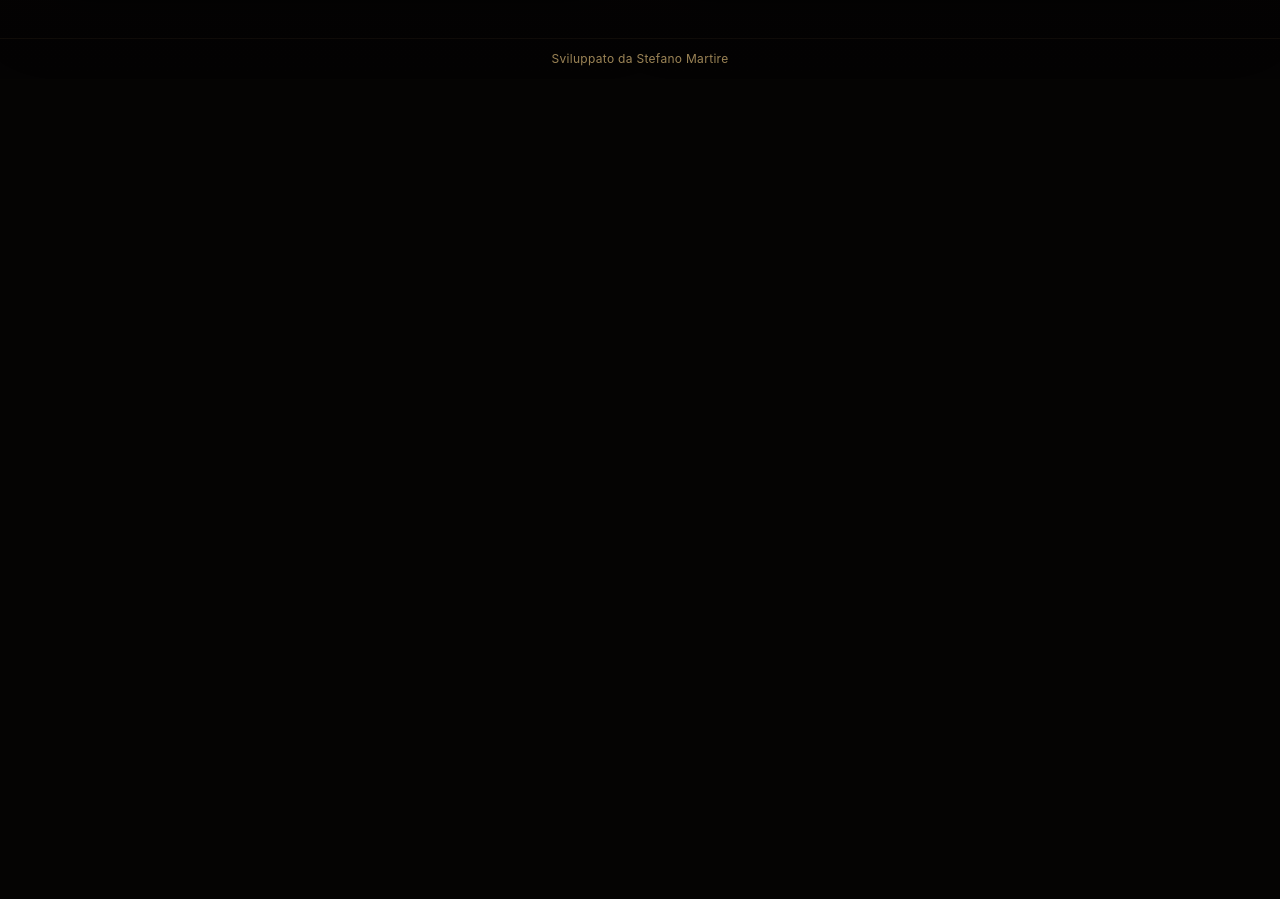
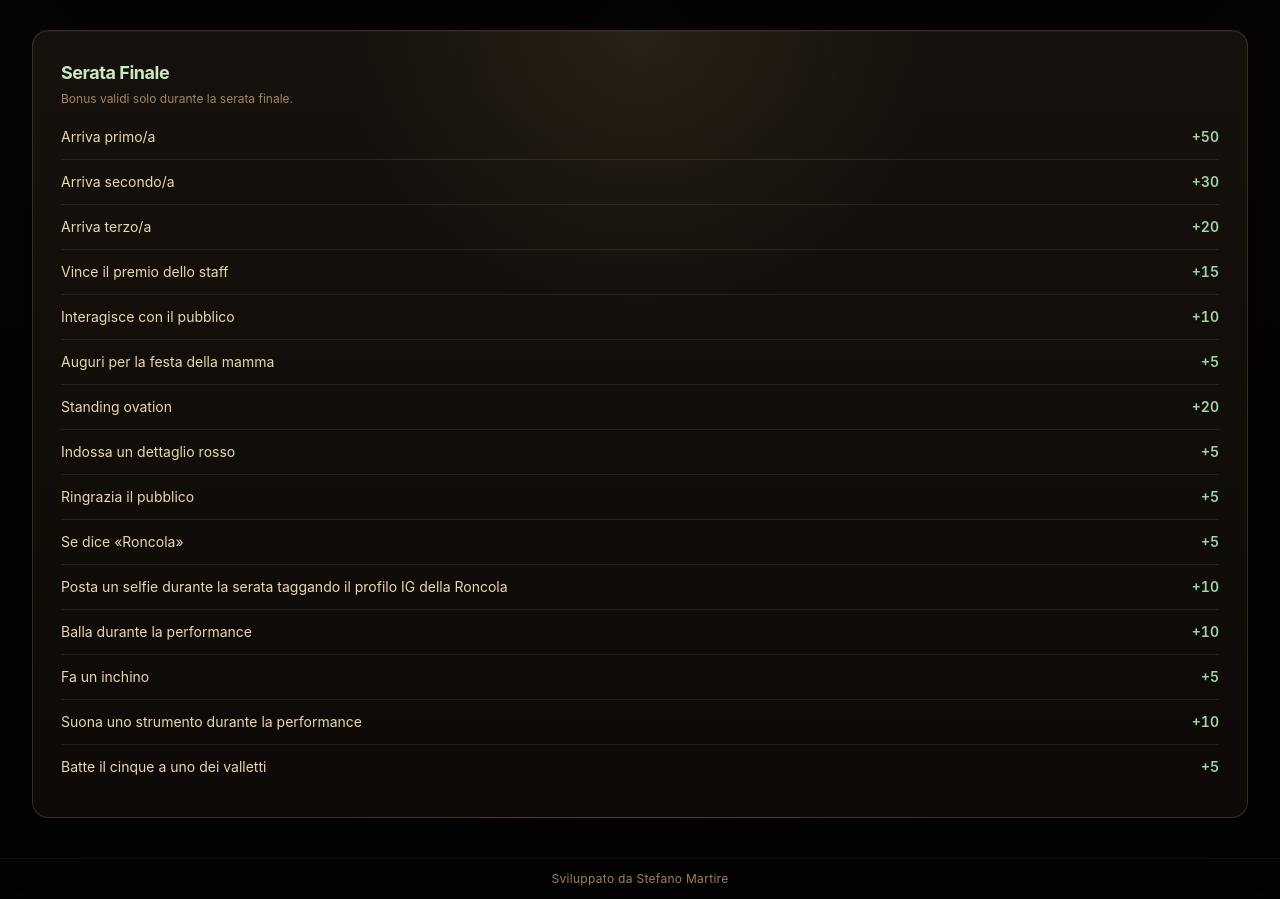
Before and after one commit to virtualmartire/fantaroncola, a Vue app in the folder frontend/: page /regolamento in a window 1280 px wide. Shown: the part 1138-2037 px from the top of the page. Before the commit the page ends 1217 px from the top, so only its background shows below. Built offline with nearby package versions, Linux system fonts and the light colour scheme; no server answers.

Commit message:
bonus serata finale

```diff
--- a/frontend/src/views/RegolamentoView.vue
+++ b/frontend/src/views/RegolamentoView.vue
@@ -20,6 +20,24 @@ const bonusItems = [
   { label: 'Fa un inchino', points: 5 },
   { label: 'Suona uno strumento durante la performance', points: 10 },
   { label: 'Vince all’applausometro', points: 5 },
+]
+
+const finaleBonusItems = [
+  { label: 'Arriva primo/a', points: 50 },
+  { label: 'Arriva secondo/a', points: 30 },
+  { label: 'Arriva terzo/a', points: 20 },
+  { label: 'Vince il premio dello staff', points: 15 },
+  { label: 'Interagisce con il pubblico', points: 10 },
+  { label: 'Auguri per la festa della mamma', points: 5 },
+  { label: 'Standing ovation', points: 20 },
+  { label: 'Indossa un dettaglio rosso', points: 5 },
+  { label: 'Ringrazia il pubblico', points: 5 },
+  { label: 'Se dice «Roncola»', points: 5 },
+  { label: 'Posta un selfie durante la serata taggando il profilo IG della Roncola', points: 10 },
+  { label: 'Balla durante la performance', points: 10 },
+  { label: 'Fa un inchino', points: 5 },
+  { label: 'Suona uno strumento durante la performance', points: 10 },
+  { label: 'Batte il cinque a uno dei valletti', points: 5 },
 ]
 
 const malusItems = [
@@ -94,5 +112,24 @@ const malusItems = [
         </ul>
       </section>
     </div>
+
+    <section class="surface-card rounded-2xl px-5 py-6 sm:px-7 sm:py-7">
+      <h2 class="text-lg font-bold tracking-tight text-[#c9e8c4]">Serata Finale</h2>
+      <p class="gold-muted mt-1 text-xs">
+        Bonus validi solo durante la serata finale.
+      </p>
+      <ul class="mt-5 divide-y divide-[rgba(224,191,115,0.12)]">
+        <li
+          v-for="item in finaleBonusItems"
+          :key="item.label"
+          class="flex items-start justify-between gap-4 py-3 first:pt-0"
+        >
+          <span class="text-sm leading-5 text-[#ead7af]">{{ item.label }}</span>
+          <span class="shrink-0 text-sm font-semibold tabular-nums text-[#9fd4a4]">
+            +{{ item.points }}
+          </span>
+        </li>
+      </ul>
+    </section>
   </div>
 </template>
```
